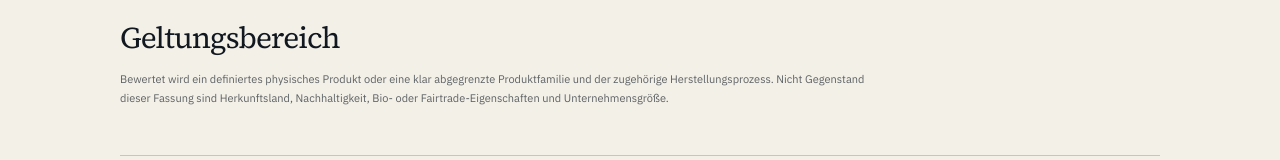
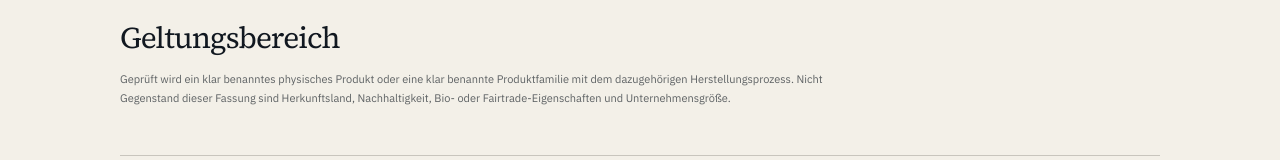
Before and after one commit to dennis-glaser-coder/human-certification-web, a Next.js app: page /dokumente/standard-0-1 in a window 1280 px wide. Shown: the part 562-722 px from the top of the page. Built offline with nearby package versions, Linux system fonts and the light colour scheme.

Commit message:
Simplify Standard 0.1 web document wording

```diff
--- a/src/app/dokumente/standard-0-1/page.js
+++ b/src/app/dokumente/standard-0-1/page.js
@@ -55,7 +55,7 @@ export default function StandardDocumentPage() {
         <section>
           <h2>Geltungsbereich</h2>
           <p>
-            Bewertet wird ein definiertes physisches Produkt oder eine klar abgegrenzte Produktfamilie und der zugehörige Herstellungsprozess.
+            Geprüft wird ein klar benanntes physisches Produkt oder eine klar benannte Produktfamilie mit dem dazugehörigen Herstellungsprozess.
             Nicht Gegenstand dieser Fassung sind Herkunftsland, Nachhaltigkeit, Bio- oder Fairtrade-Eigenschaften und Unternehmensgröße.
           </p>
         </section>
```
